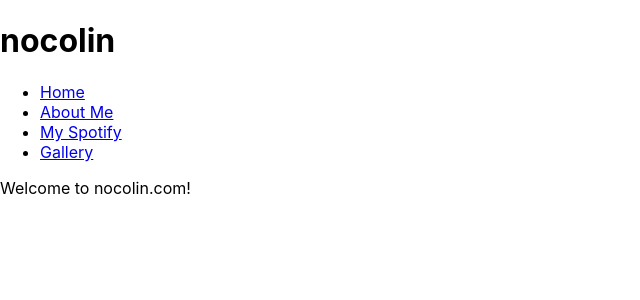
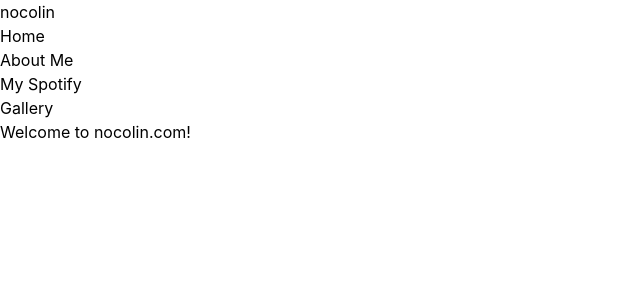
Before and after one commit to kcnminus/nocolin, a React (Create React App) app: page / in a window 1280 px wide. Shown: the top 300 px of the page, without its empty margins (0-640 px from the left). Built offline with nearby package versions, Linux system fonts and the light colour scheme.

Commit message:
Fix tailwind import location

```diff
--- a/src/index.css
+++ b/src/index.css
@@ -1,3 +1,7 @@
+@import 'tailwindcss/base';
+@import 'tailwindcss/components';
+@import 'tailwindcss/utilities';
+
 body {
   margin: 0;
   font-family: -apple-system, BlinkMacSystemFont, 'Segoe UI', 'Roboto', 'Oxygen',
@@ -11,7 +15,3 @@ code {
   font-family: source-code-pro, Menlo, Monaco, Consolas, 'Courier New',
     monospace;
 }
-
-@import 'tailwindcss/base';
-@import 'tailwindcss/components';
-@import 'tailwindcss/utilities';
```
